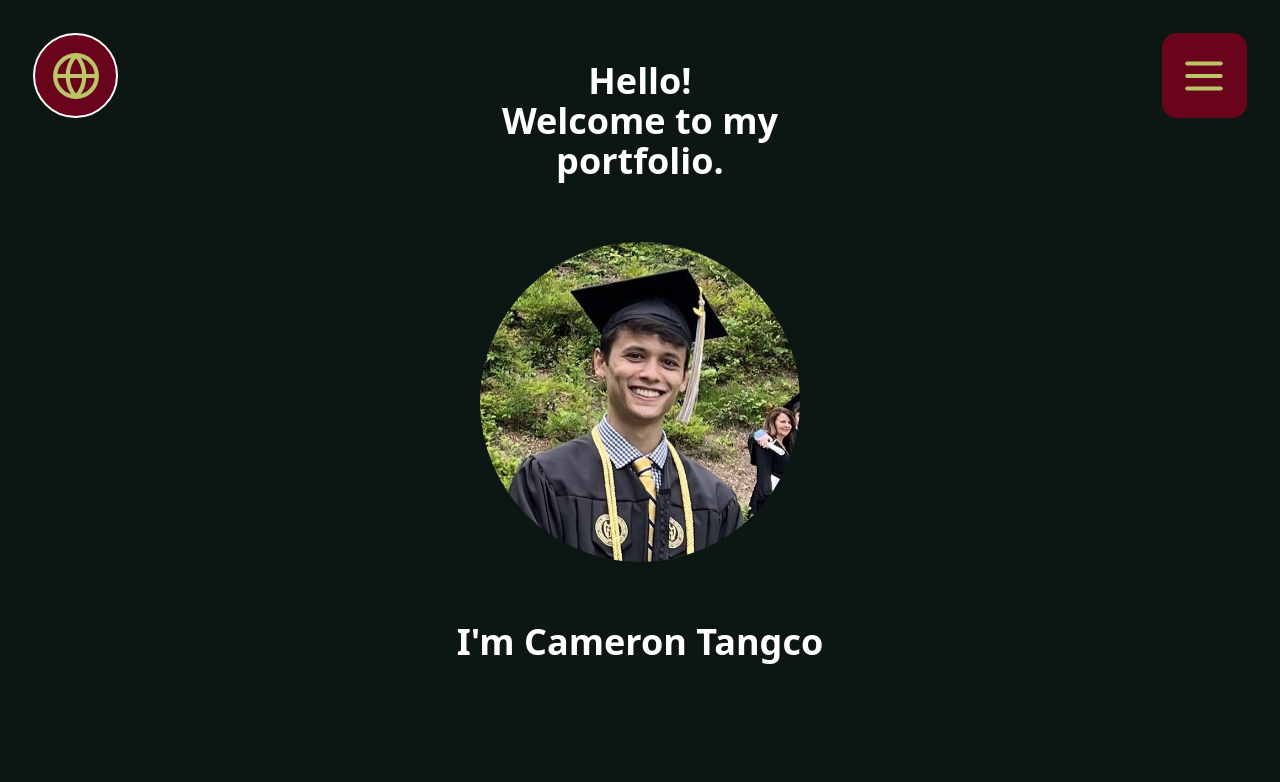
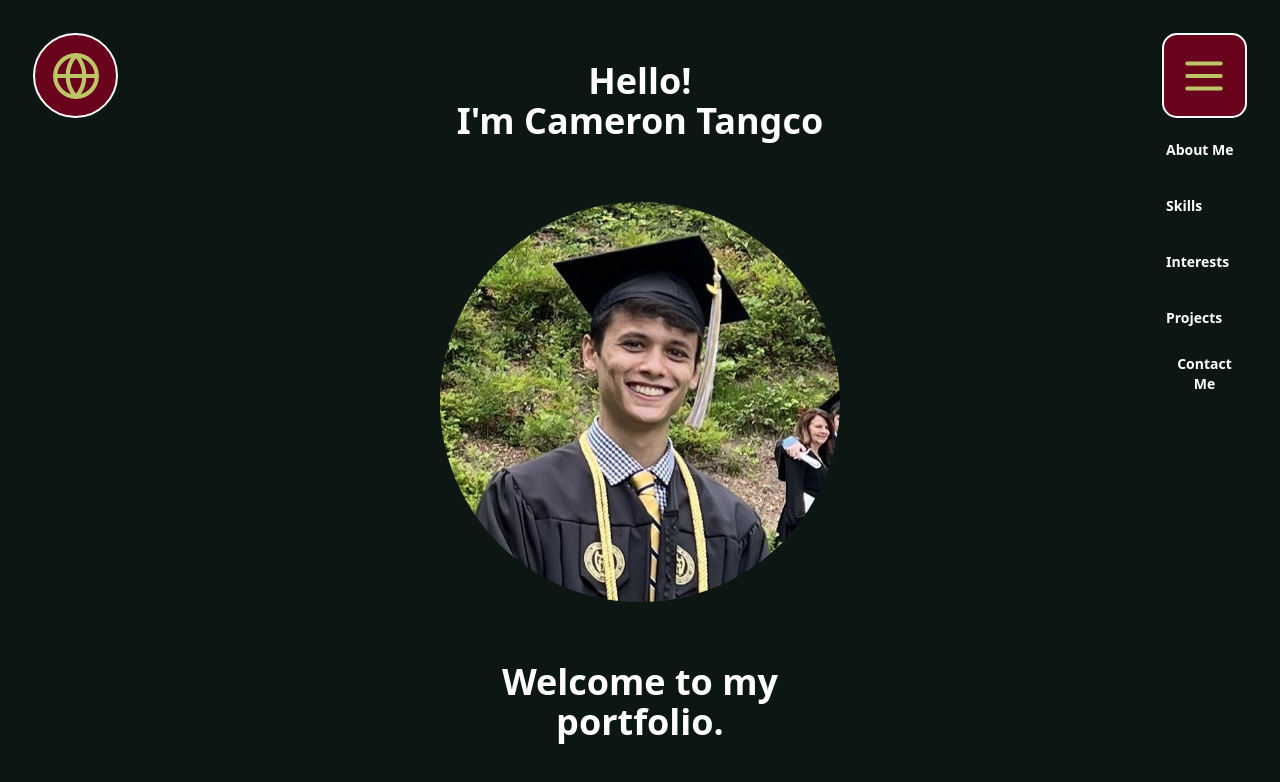
Before and after one commit to astro4u/portfolio, a React (Vite) app: page / in a window 1280 px wide. Both pictures are taken after a click on the button 1204 px from the left and 75 px from the top of the page. Shown: the top 782 px of the page. Built offline with nearby package versions, Linux system fonts and the light colour scheme.

Commit message:
begin menu formatting

```diff
--- a/src/index.css
+++ b/src/index.css
@@ -11,6 +11,7 @@ body {
   width:100%;
   height:100%;
   padding: 0px;
+  background-color:#0C1713;
   text-align: center;
 }
 
--- a/src/react-components/Header.jsx
+++ b/src/react-components/Header.jsx
@@ -10,12 +10,12 @@ export function Header() {
         <div className="col-start-2 col-end-3 row-start-1 row-end-4 bg-primary h-full w-full flex flex-col items-center">
             <div className="text-white text-4xl mt-[3.8rem]">
                 <h1 className="font-bold">Hello!</h1>
-                <h1 className="font-semibold">Welcome to my portfolio.</h1>
+                <h1 className="font-semibold">I'm Cameron Tangco</h1>
             </div>
-            <div className="w-[20rem] h-[20rem] rounded-full bg-white mb-[3.8rem] mt-[3.8rem] overflow-clip">
+            <div className="w-[50vh] h-[50vh] rounded-full bg-white mb-[3.8rem] mt-[3.8rem] overflow-clip">
                 <img src="./graduation-photo.jpeg"></img>
             </div>
-            <div className="text-white font-semibold text-4xl">I'm Cameron Tangco</div>
+            <div className="text-white font-semibold text-4xl">Welcome to my portfolio.</div>
         </div>
         <div className="col-start-3 col-end-4 row-start-1 row-end-2 align-end justify-items-end p-[2.0625rem]">
             <Menu />
--- a/src/react-components/Menu.jsx
+++ b/src/react-components/Menu.jsx
@@ -1,13 +1,53 @@
 import { Menu as MenuButton } from "lucide-react";
+import { useState } from "react";
+import { MenuElement } from "./MenuElement.jsx";
+import { SocialButton } from "./SocialButton.jsx";
+import { Transition } from "@headlessui/react";
 
 export function Menu() {
+    const [pressed, setPressed] = useState(false);
+
+    const handleMenuPress = () => {
+        setPressed(!pressed);
+    }
+
+
     return (
         <div className="">
-            <button className="h-[85px] w-[85px] bg-secondary font-semibold rounded-[15px] items-center justify-items-center grid grid-cols-1 grid-rows-1">
+            <button onClick={handleMenuPress}
+                className="h-[85px] w-[85px] bg-secondary border-2 border-white font-semibold rounded-[15px] items-center justify-items-center grid grid-cols-1 grid-rows-1">
                 <div className="justify-self-center col-start-1 row-start-1">
                     <MenuButton color="#BDC667" size={50} />
                 </div>
             </button>
+            <div className="grid grid-cols-1 grid-rows-5 items-center justify-items-start w-[5.3125rem]">
+                <Transition show={pressed}>
+                    <div className="transition duration-300 data-closed:-translate-y-2 data-closed:opacity-0 data-opened:opacity-100 col-start-1 row-start-1 items-center">
+                        <MenuElement text={"About Me"}/>
+                    </div>
+                </Transition>
+                <Transition show={pressed}>
+                    <div className="transition duration-300 data-closed:-translate-y-12 data-closed:opacity-0 data-opened:opacity-100 col-start-1 row-start-2 items-center">
+                        <MenuElement text={"Skills"}/>
+                    </div>
+                </Transition>
+                <Transition show={pressed}>
+                    <div className="transition duration-500 data-closed:-translate-y-22 data-closed:opacity-0 data-opened:opacity-100 col-start-1 row-start-3 items-center">
+                        <MenuElement text={"Interests"}/>
+                    </div>
+                </Transition>
+                <Transition show={pressed}>
+                    <div className="transition duration-700 data-closed:-translate-y-32 data-closed:opacity-0 data-opened:opacity-100 col-start-1 row-start-4 items-center">
+                        <MenuElement text={"Projects"}/>
+                    </div>
+                </Transition>
+                <Transition show={pressed}>
+                    <div className="transition duration-900 data-closed:-translate-y-42 data-closed:opacity-0 data-opened:opacity-100 col-start-1 row-start-5 items-center">
+                        <MenuElement text={"Contact Me"}/>
+                    </div>
+                </Transition>
+            </div>
+
         </div>
     )
 }
--- /dev/null
+++ b/src/react-components/MenuElement.jsx
@@ -0,0 +1,9 @@
+
+export function MenuElement({ text }) {
+
+    return (
+        <div className={`text-sm font-semibold text-white rounded-md mt-2 p-1`}>
+            <p>{text}</p>
+        </div>
+    )
+}
--- a/src/react-components/SocialMenu.jsx
+++ b/src/react-components/SocialMenu.jsx
@@ -15,7 +15,7 @@ export function SocialMenu() {
                 <button onClick={handleSocialMenuPress}
                     className={`h-[85px] w-[85px] bg-secondary border-2 border-white font-semibold rounded-full items-center justify-content-center grid grid-cols-1 grid-rows-1 hover:bg-secondary-light transition-colors duration-100`}>
                         <div className="col-start-1 row-start-1 justify-self-center">
-                            <Globe className="self-center" color="#BDC667" size={50}/>
+                            <Globe color="#BDC667" size={50}/>
                         </div>
                 </button>
                 <div className="grid grid-cols-1 grid-rows-3 items-center justify-items-center w-[5.3125rem]">
@@ -34,6 +34,7 @@ export function SocialMenu() {
                         <SocialButton socialLogo=".\twitter.png" link="https://x.com/camtangco" alt="twitter-icon"/>
                     </div>
                     </Transition>
+
                 </div>
         </div>
     )
```
